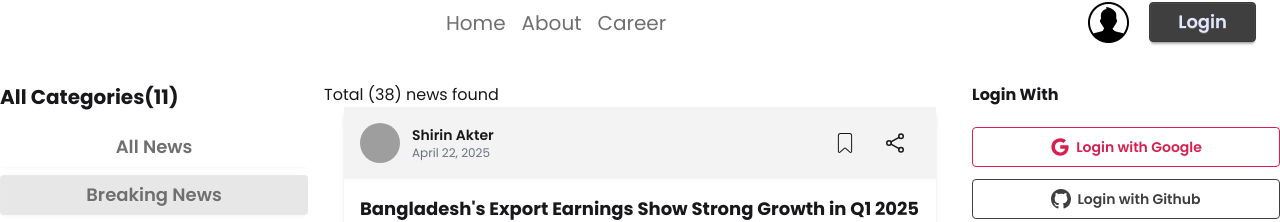
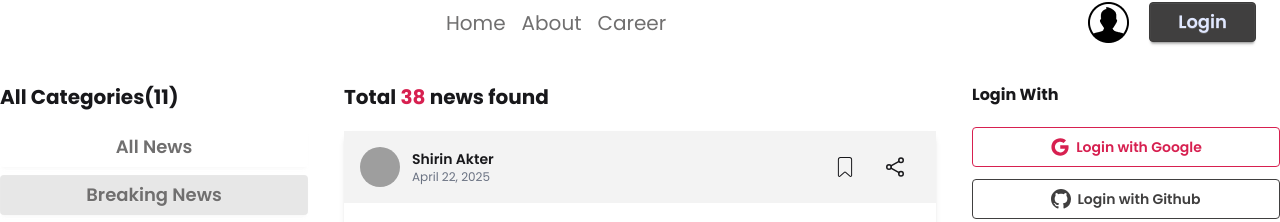
Before and after one commit to imtiaz-al-kabir/dragon-news, a React (Vite) app: page /category/1 in a window 1280 px wide. Shown: the part 318-540 px from the top of the page. Built offline with nearby package versions, Linux system fonts and the light colour scheme; grey boxes are pictures that could not be loaded.

Commit message:
scroll behaviour added

```diff
--- a/src/Layouts/RootLayout.jsx
+++ b/src/Layouts/RootLayout.jsx
@@ -12,14 +12,14 @@ const RootLayout = () => {
       <LatestNews />
       <Navbar />
       <main className="my-10">
-        <div className="grid grid-cols-12 grid-rows-5 gap-4 ">
-          <div className="col-span-3">
+        <div className="grid grid-cols-12  gap-4 ">
+          <div className="col-span-3 sticky top-0 h-fit">
             <LeftAside />
           </div>
           <div className="col-span-6 ">
             <Outlet />
           </div>
-          <aside className="col-span-3">
+          <aside className="col-span-3 sticky top-0 h-fit">
             <RightAside />
           </aside>
         </div>
--- a/src/Pages/CategoryNews.jsx
+++ b/src/Pages/CategoryNews.jsx
@@ -24,7 +24,7 @@ const CategoryNews = () => {
   }, [data, id]);
   return (
     <div>
-      <h2>Total ({categoryNews.length}) news found</h2>
+      <h2 className="font-bold text-xl pl-5 pb-5">Total <span className="text-secondary">{categoryNews.length}</span> news found</h2>
       <div className="grid grid-cols-1 gap-5 px-5">
         {categoryNews.map((news) => (
           <NewsCard news={news} />
```
